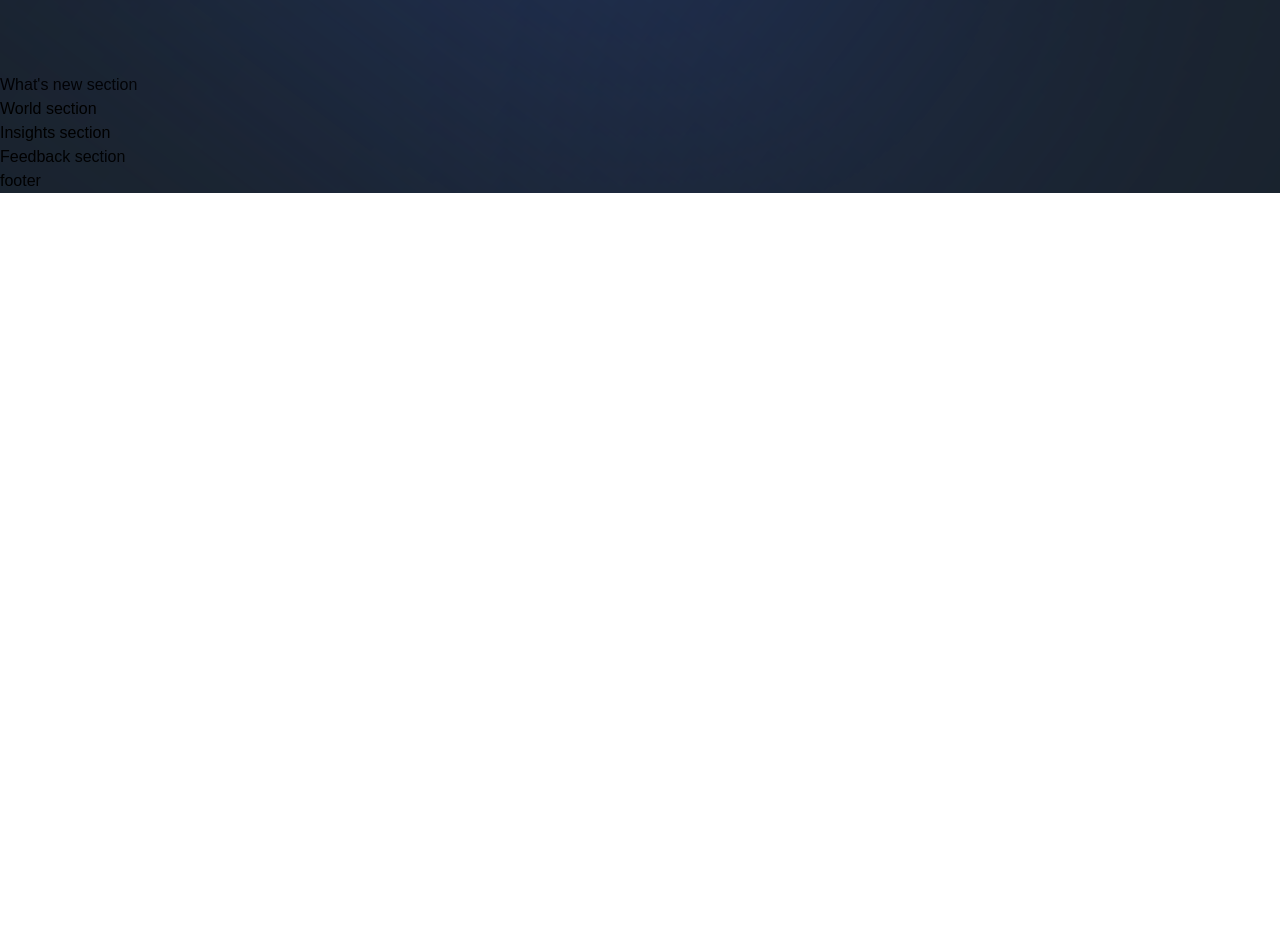
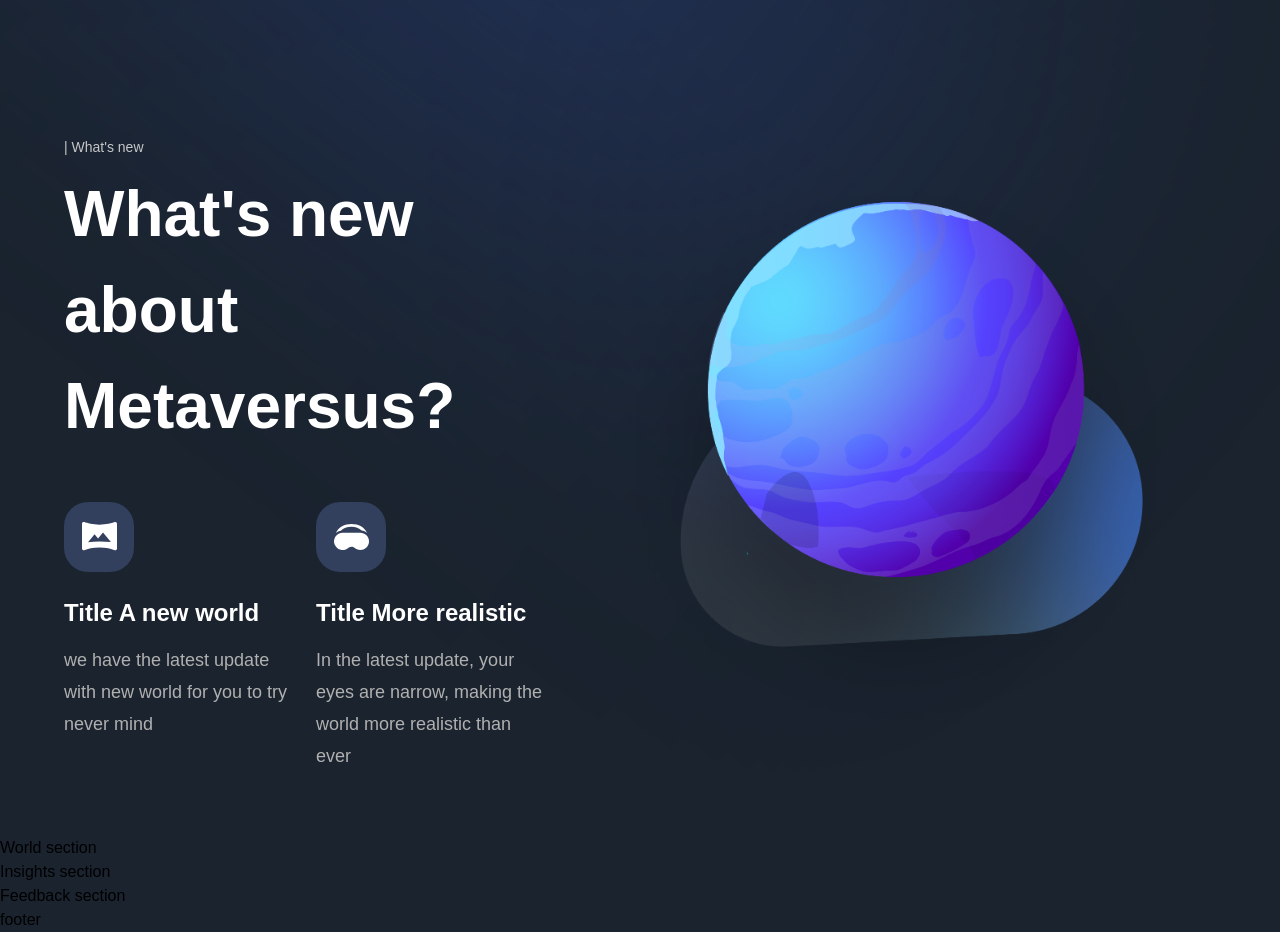
Before and after one commit to Swift420/Metaverse, a Next.js app: page / in a window 1280 px wide. Shown: the part 3320-4252 px from the top of the page. Before the commit the page ends 3513 px from the top, so only its background shows below. Built offline with nearby package versions, Linux system fonts and the light colour scheme; a web font is replaced by a local one.

Commit message:
New features

```diff
--- a/components/NewFeatures.jsx
+++ b/components/NewFeatures.jsx
@@ -1,6 +1,14 @@
-const NewFeatures = () => (
-  <div>
-    New Features
+import styles from "../styles";
+const NewFeatures = ({imgUrl, title, subtitle}) => (
+  <div className="flex-1 flex flex-col sm:max-w-[250px] min-w-[210px]">
+    <div className={`${styles.flexCenter} w-[70px] h-[70px] rounded-[24px] bg-[#323f5d]`}>
+      <img src={imgUrl}
+        alt="icon"
+        className="w-1/2 h-1/2 object-contain"
+      />
+    </div>
+      <h1 className="mt-[26px] font-bold text-[24px] leading-[30px] text-white">Title {title}</h1>
+      <p className="flex-1 mt-[16px] font-normal text-[18px] text-[#b0b0b0] leading-[32px]">{subtitle}</p>
   </div>
 );
 
--- a/sections/WhatsNew.jsx
+++ b/sections/WhatsNew.jsx
@@ -1,8 +1,51 @@
 'use client';
 
+import { motion } from "framer-motion";
+import styles from '../styles'
+
+import {navVariants} from '../utils/motion'
+import { planetVariants, staggerContainer, fadeIn } from "../utils/motion";
+import { TitleText,TypingText, NewFeatures} from '../components'
+import {newFeatures, startingFeatures} from '../constants'
+
 const WhatsNew = () => (
-  <section>
-    What's new section
+   <section className={`${styles.paddings} relative z-10`}>
+      <motion.div
+        variants={staggerContainer}
+        initial='hidden'
+        whileInView="show"
+        viewport={{once: "false", amount: 0.25}}
+        className={`${styles.innerWidth} mx-auto flex lg:flex-row flex-col gap-8`}
+>
+
+
+      <motion.div
+        variants={fadeIn('left','tween', 0.2, 1)}
+        className='flex-[0.75] flex justify-center flex-col'
+      >
+        <TypingText title="| What's new"/>
+        <TitleText title={<>What's new about Metaversus?</>}/>
+        <div className="mt-[48px] flex flex-wrap justify-between gap-[24px]">
+          {newFeatures.map((feature,index)=> (
+            <NewFeatures
+              key={feature.title}
+              {...feature}
+            />
+          ))}
+        </div>
+      </motion.div>
+      <motion.div
+        variants={planetVariants("right")}
+        className={`flex-1 ${styles.flexCenter}`}
+      >
+        <img
+         src="/whats-new.png"
+         alt="whats-new"
+         className="w-[90%] h-[90%] object-contain"
+        />
+
+      </motion.div>
+      </motion.div>
   </section>
 );
 
```
